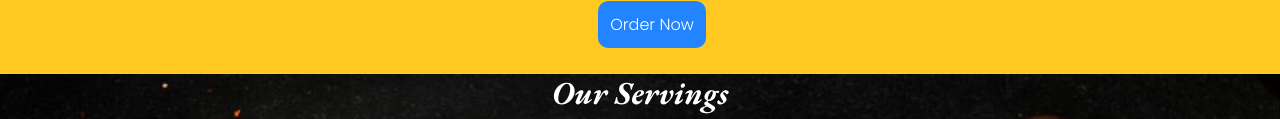
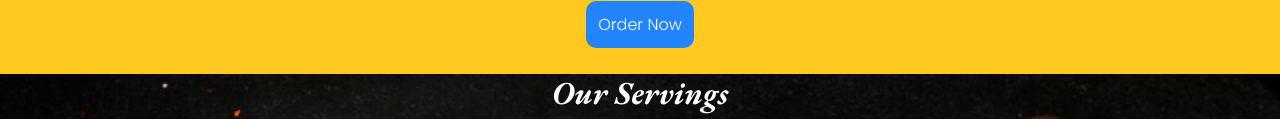
Before and after one commit to Eva-Wamuyu/Ev-Pizzette, a plain HTML site: page index.html in a window 1280 px wide. Shown: the part 614-733 px from the top of the page. Drawn offline with nearby package versions, Linux system fonts and the light colour scheme.

Commit message:
bg: fix width

```diff
--- a/Styles/Styles.css
+++ b/Styles/Styles.css
@@ -27,7 +27,7 @@
 
 .button{
   text-align: center;
-  width: 100vw;
+  max-width: 100vw;
 
 }
 .page1{
```
